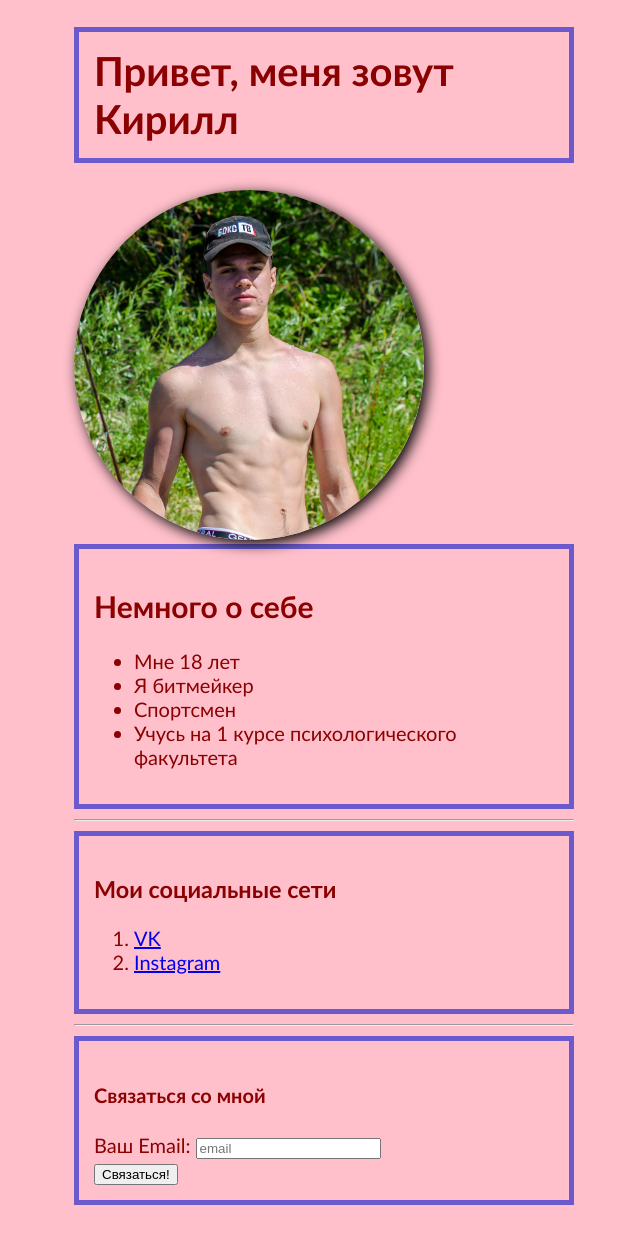
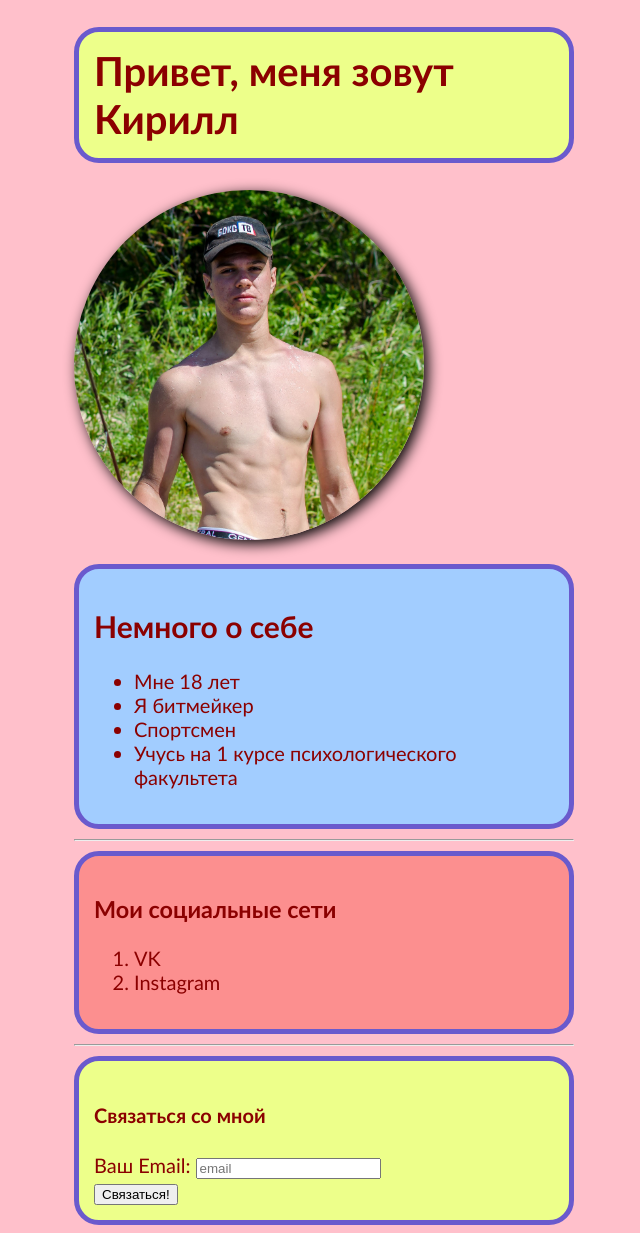
Before and after one commit to 9Kimer/My-First-Page, a plain HTML site: page index.html in a window 1280 px wide. Shown: the whole page, without its empty margins (316-956 px from the left). Drawn offline with Linux system fonts and the light colour scheme.

Commit message:
Update styles.css

```diff
--- a/styles.css
+++ b/styles.css
@@ -4,6 +4,13 @@ body {
   font-size: 20px;
   font-family: "Gill Sans", "Gill Sans MT", Calibri, "Trebuchet MS", sans-serif;
   font-weight: 100;
+}
+a {
+  color: darkred;
+  text-decoration: none;
+}
+a:hover {
+  text-decoration: underline;
 }
 .avatar {
   width: 350px;
@@ -17,17 +24,26 @@ body {
 .about {
   padding: 15px;
   border: 5px solid slateblue;
+  margin-top: 20px;
+  background-color: rgb(162, 205, 255);
+  border-radius: 25px;
 }
 h1 {
   padding: 15px;
   border: 5px solid slateblue;
+  background-color: rgb(237, 255, 138);
+  border-radius: 25px;
 }
 
 .social {
   padding: 15px;
   border: 5px solid slateblue;
+  background-color: rgb(252, 143, 143);
+  border-radius: 25px;
 }
 .form {
   padding: 15px;
   border: 5px solid slateblue;
+  background-color: rgb(237, 255, 138);
+  border-radius: 25px;
 }
```
